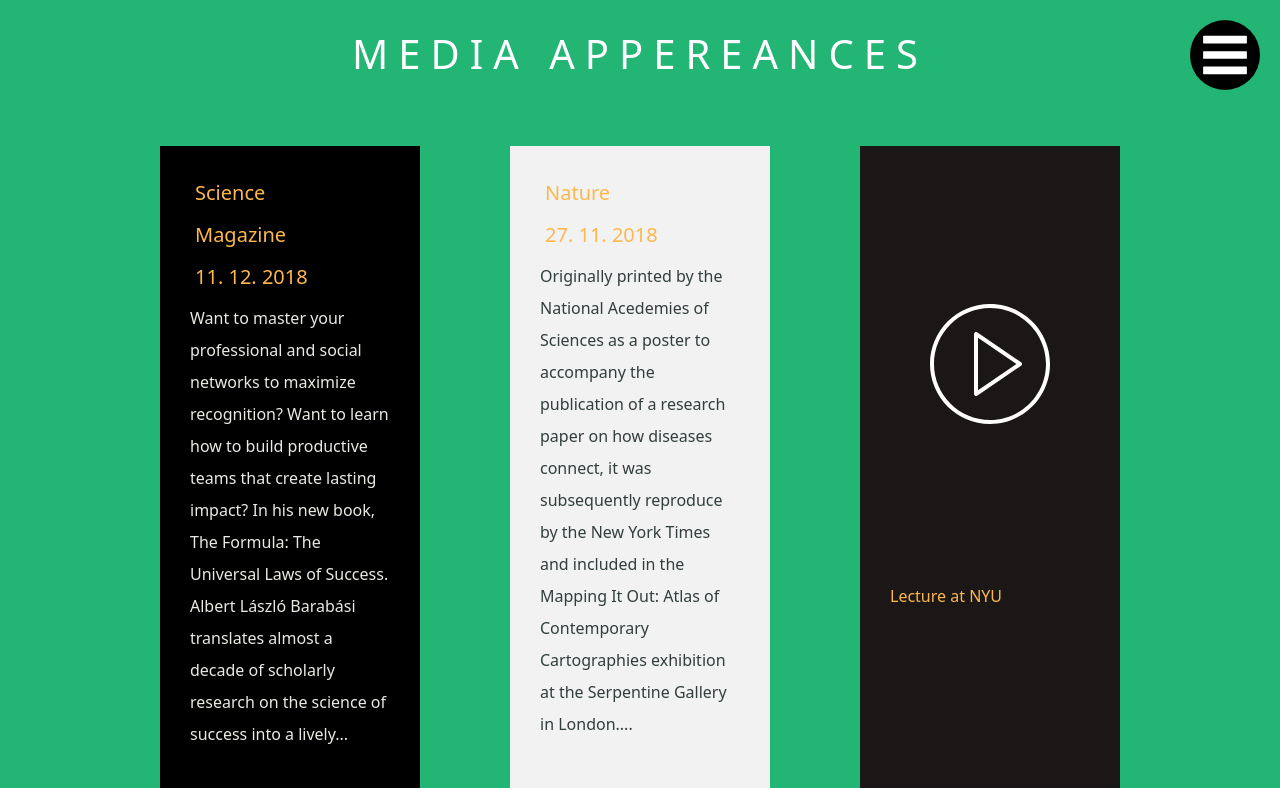
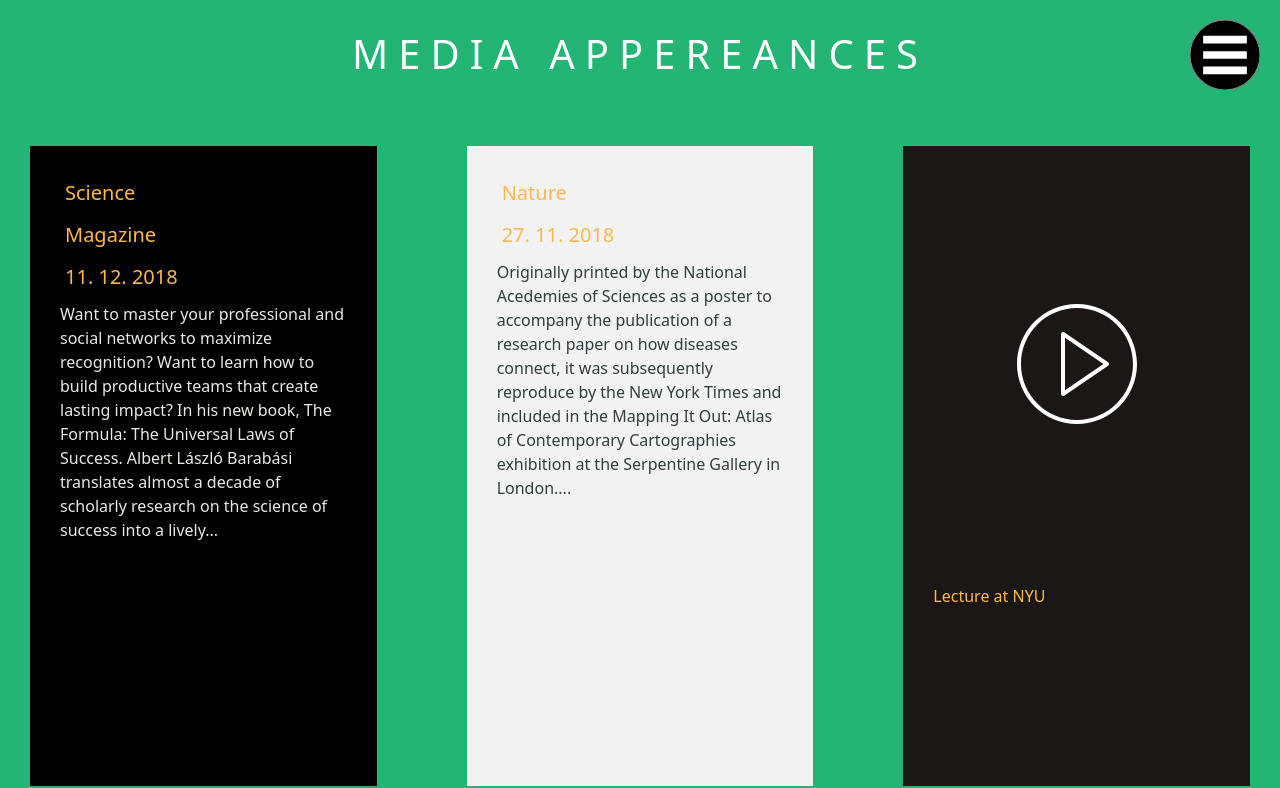
Before and after one commit to anna871-coder/exam, a plain HTML site: page index.html in a window 1280 px wide. Shown: the top 788 px of the page. Drawn offline with nearby package versions, Linux system fonts and the light colour scheme.

Commit message:
Set height

```diff
--- a/index.html
+++ b/index.html
@@ -26,7 +26,14 @@
       xmlns="http://www.w3.org/2000/svg"
       xmlns:xlink="http://www.w3.org/1999/xlink"
     >
-      <circle fill="black" cx="64" cy="64" r="64" />
+      <circle
+        fill="black"
+        stroke="grey"
+        stroke-width="2"
+        cx="64"
+        cy="64"
+        r="64"
+      />
       <g>
         <path
           class="st0"
--- a/style.scss
+++ b/style.scss
@@ -52,7 +52,7 @@ h1 {
   }
   .text {
     color: #eae9e4;
-    line-height: 2;
+    line-height: 1.5;
   }
 }
 .h5 {
@@ -72,7 +72,7 @@ h1 {
     padding: 5px;
   }
   .text {
-    line-height: 2;
+    line-height: 1.5;
   }
 }
 .video {
@@ -94,10 +94,13 @@ h1 {
 }
 
 @media (max-width: 1400px) {
+  .items {
+    width: 32%;
+  }
   .nature,
   .science,
   .video {
-    height: 100vh;
+    height: 80vh;
   }
 }
 @media (max-width: 1000px) {
@@ -108,11 +111,12 @@ h1 {
   .items {
     width: 90%; /*
     height: 600px; */
-    margin: 40px;
+    margin: 50px;
   }
   .nature,
   .science,
   .video {
-    height: 550px;
+    height: 100%;
+    width: 85%;
   }
 }
```
Also changed, not shown: style.css, 2 other files.
